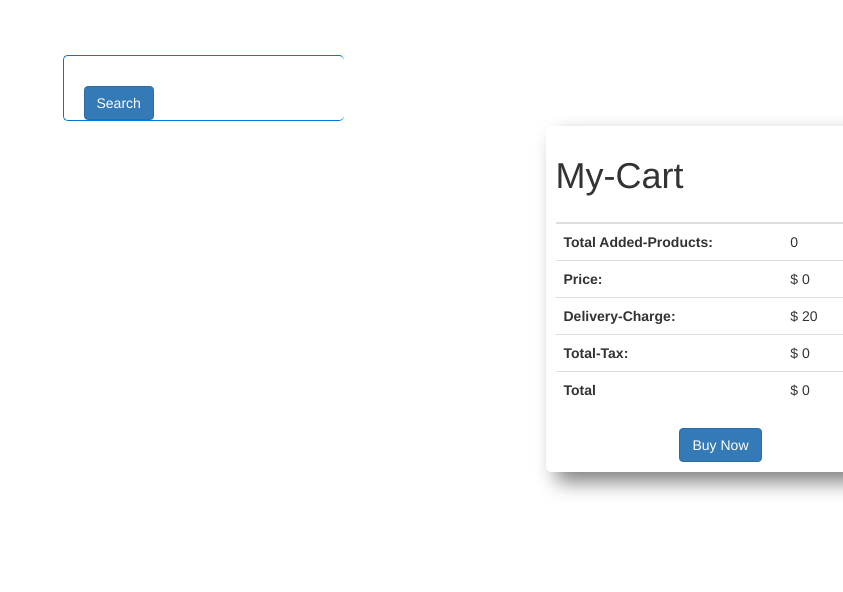
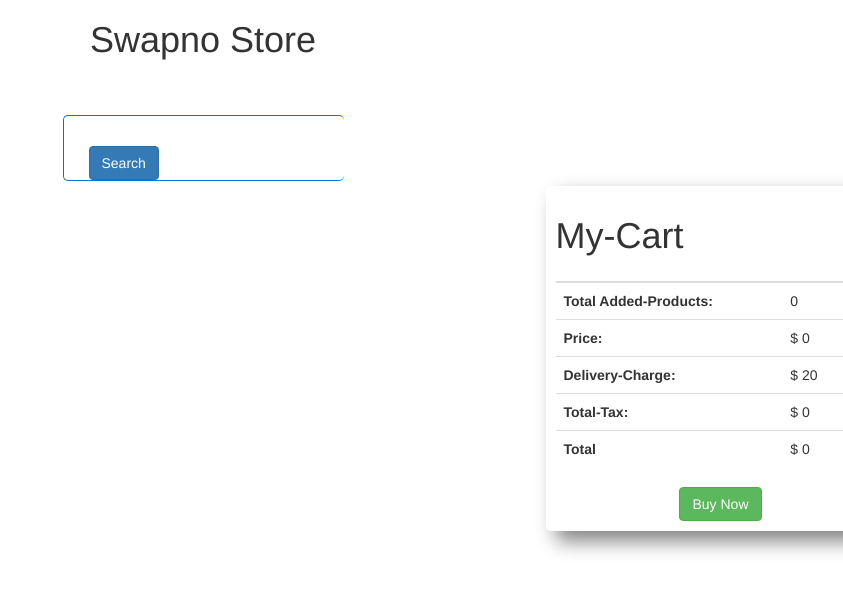
Before and after one commit to sntanju/Ranga_Fix_Store_Assignment7, a plain HTML site: page index.html in a window 1280 px wide. Shown: the whole page, without its empty margins (437-1280 px from the left). Drawn offline with nearby package versions, Linux system fonts and the light colour scheme; no server answers.

Commit message:
style-fixed

```diff
--- a/css/style.css
+++ b/css/style.css
@@ -17,13 +17,13 @@ body {
   width: 281px;
   border-radius: 5px;
   margin: auto;
-  margin-top: 50px;
+  margin-top: 40px;
   border-right: none;
 }
 .search-button {
   padding: 10px 50px;
   border-radius: 25px;
-  margin-left: 20px;
+  margin-left: 25px;
 }
 #all-products {
   display: grid;
@@ -36,6 +36,7 @@ body {
   justify-content: center;
 }
 .single-product {
+  background-color:lightblue;
   padding: 10px;
   transition: 0.6s;
 }
--- a/index.html
+++ b/index.html
@@ -5,7 +5,7 @@
   <meta charset="UTF-8" />
   <meta http-equiv="X-UA-Compatible" content="IE=edge" />
   <meta name="viewport" content="width=device-width, initial-scale=1.0" />
-  <title>Ranga Store</title>
+  <title>Swapno Store</title>
   <link rel="stylesheet" href="./css/style.css" />
   <!-- Latest compiled and minified CSS -->
   <link rel="stylesheet" href="https://maxcdn.bootstrapcdn.com/bootstrap/3.3.7/css/bootstrap.min.css"
@@ -18,7 +18,7 @@
 </head>
 
 <body>
-  <header></header>
+  <header><h1 class="text-center text-dark mt-5">Swapno Store</h1></header>
   <main class="main">
     <div class="search-field">
       <div class="search-box">
@@ -80,7 +80,7 @@
             </tbody>
           </table>
           <div class="parces text-center">
-            <button class="btn btn-primary text-center">Buy Now</button>
+            <button class="btn btn-success text-center">Buy Now</button>
           </div>
         </div>
       </div>
--- a/js/app.js
+++ b/js/app.js
@@ -20,8 +20,8 @@ const showProducts = (products) => {
       <h3>${product.title}</h3>
       <p>Category: ${product.category}</p>
       <h2>Price: $ ${product.price}</h2>
-      <button onclick="addToCart(${product.id},${product.price})" id="addToCart-btn" class="buy-now btn btn-success">add to cart</button>
-      <button id="details-btn" class="btn btn-danger">Details</button></div>
+      <button onclick="addToCart(${product.id},${product.price})" id="addToCart-btn" class="buy-now btn btn-primary">add to cart</button>
+      <button id="details-btn" class="btn btn-info">Details</button></div>
       `;
     document.getElementById("all-products").appendChild(div);
   }
```
